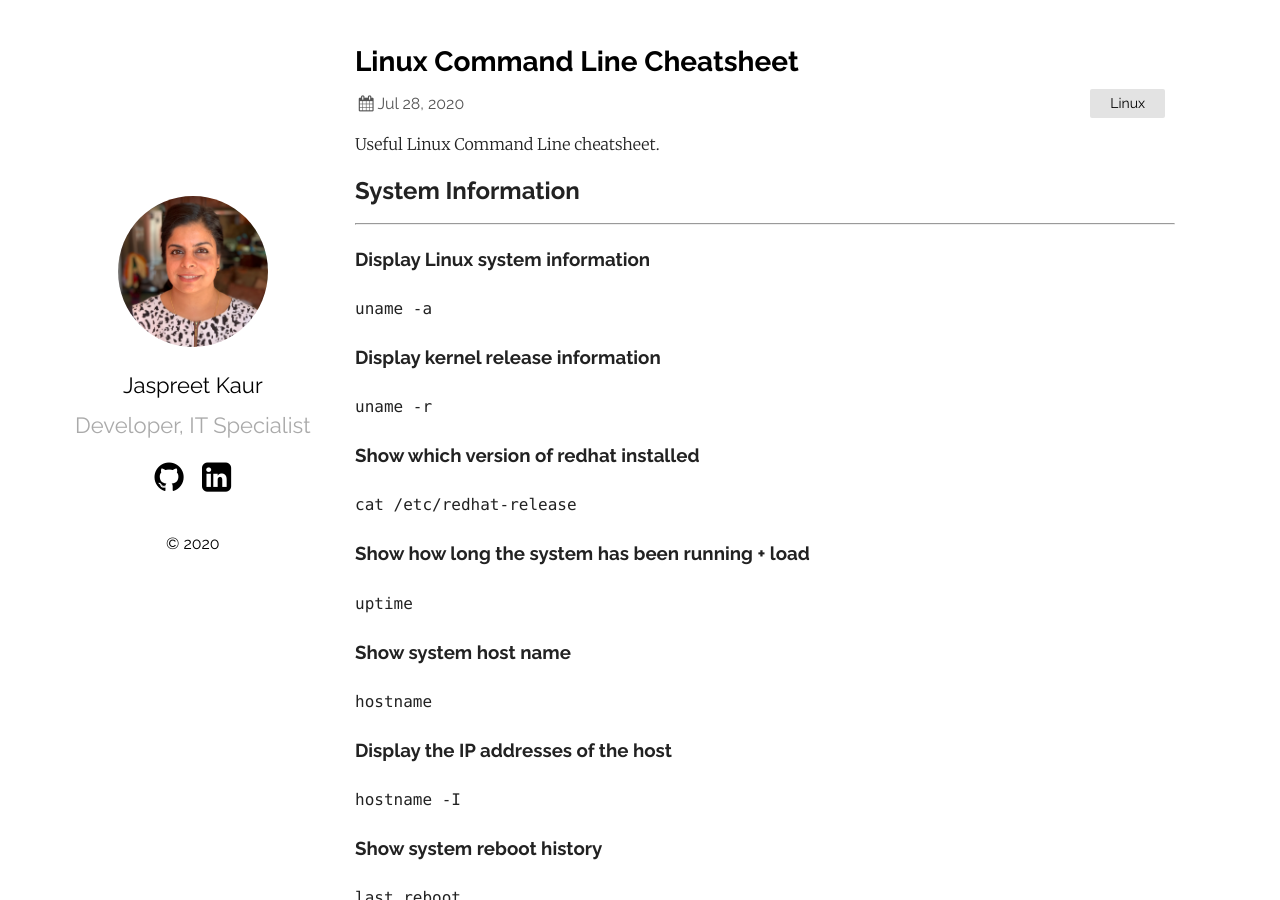
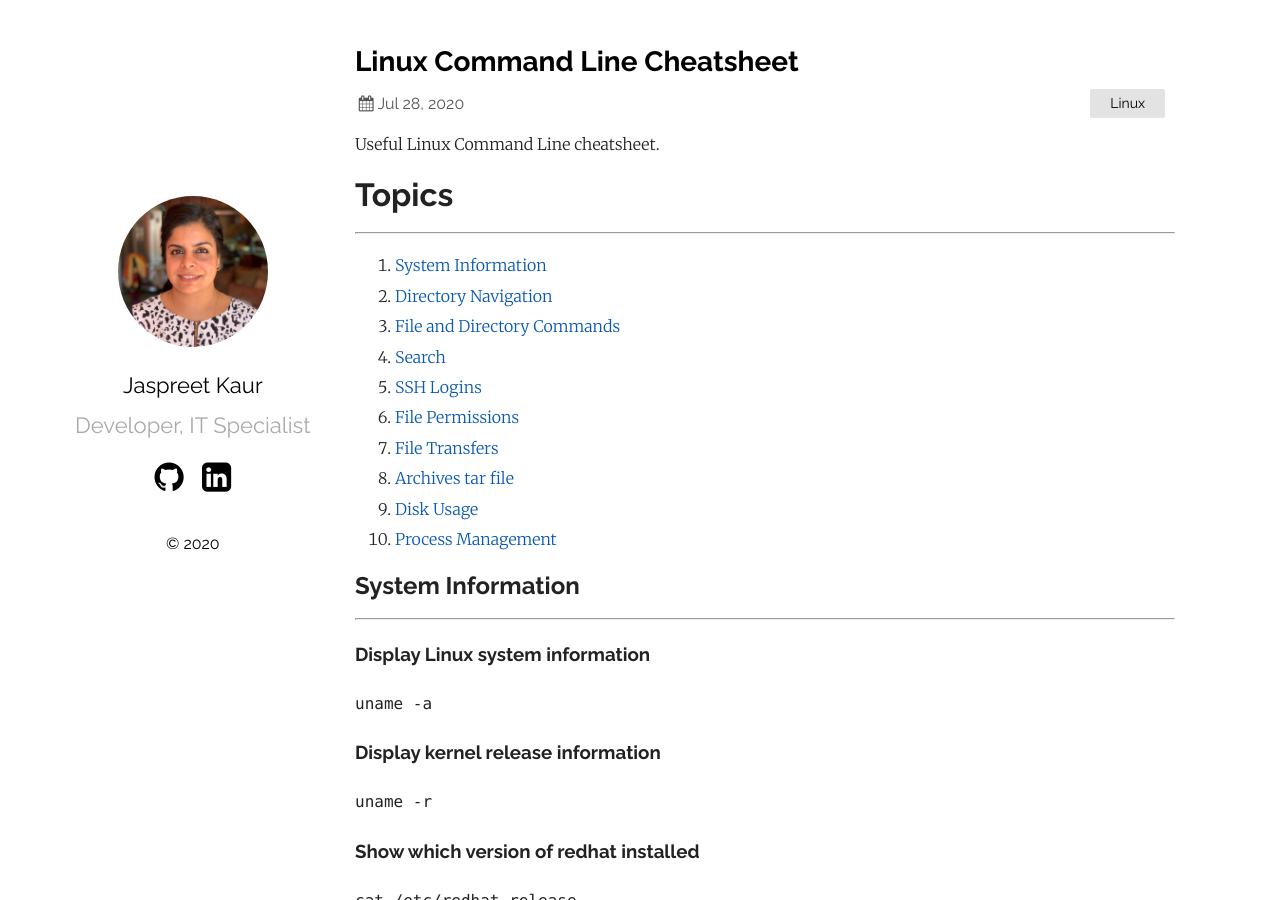
Before and after one commit to jassiharsh/jassiharsh.github.io, a Jekyll site: the page built from _posts/2020-07-28-Linux-Command-Line-Cheatsheet.markdown, in a window 1280 px wide and 900 px high. Built offline with Jekyll 4.4.1, drawn with Linux system fonts in a browser that asks for light colours; some of the changed text lies outside the part shown.

Commit message:
update changes

```diff
--- a/_posts/2020-07-28-Linux-Command-Line-Cheatsheet.markdown
+++ b/_posts/2020-07-28-Linux-Command-Line-Cheatsheet.markdown
@@ -5,7 +5,21 @@ date:   2020-07-28 21:03:36 +0530
 categories: Linux
 ---
 
+
 Useful Linux Command Line cheatsheet.
+
+# Topics
+---
+1. [System Information](#system-information)
+2. [Directory Navigation](#directory-navigation)
+3. [File and Directory Commands](#file-and-directory-commands)
+4. [Search](#search)
+5. [SSH Logins](#ssh-logins)
+6. [File Permissions](#file-permissions)
+7. [File Transfers](#file-transfers)
+8. [Archives tar file](#archives-tar-file)
+9. [Disk Usage](#disk-usage)
+10. [Process Management](#process-management)
 
 ## System Information
 ---
@@ -177,7 +191,7 @@ Useful Linux Command Line cheatsheet.
 ### Synchronize files/directories between the local and remote system with compression enabled
 `rsync -avz /home server:/backups/`
 
-## Archives (.tar files)
+## Archives tar file
 ---
 ### Create tar named archive.tar containing directory.
 `tar cf archive.tar directory`
@@ -214,7 +228,7 @@ Useful Linux Command Line cheatsheet.
 ### Display total disk usage off the current directory
 `du -sh`
 
-## **Process Management**
+## Process Management
 ---
 ### Display your currently running processes
 `ps`
```
